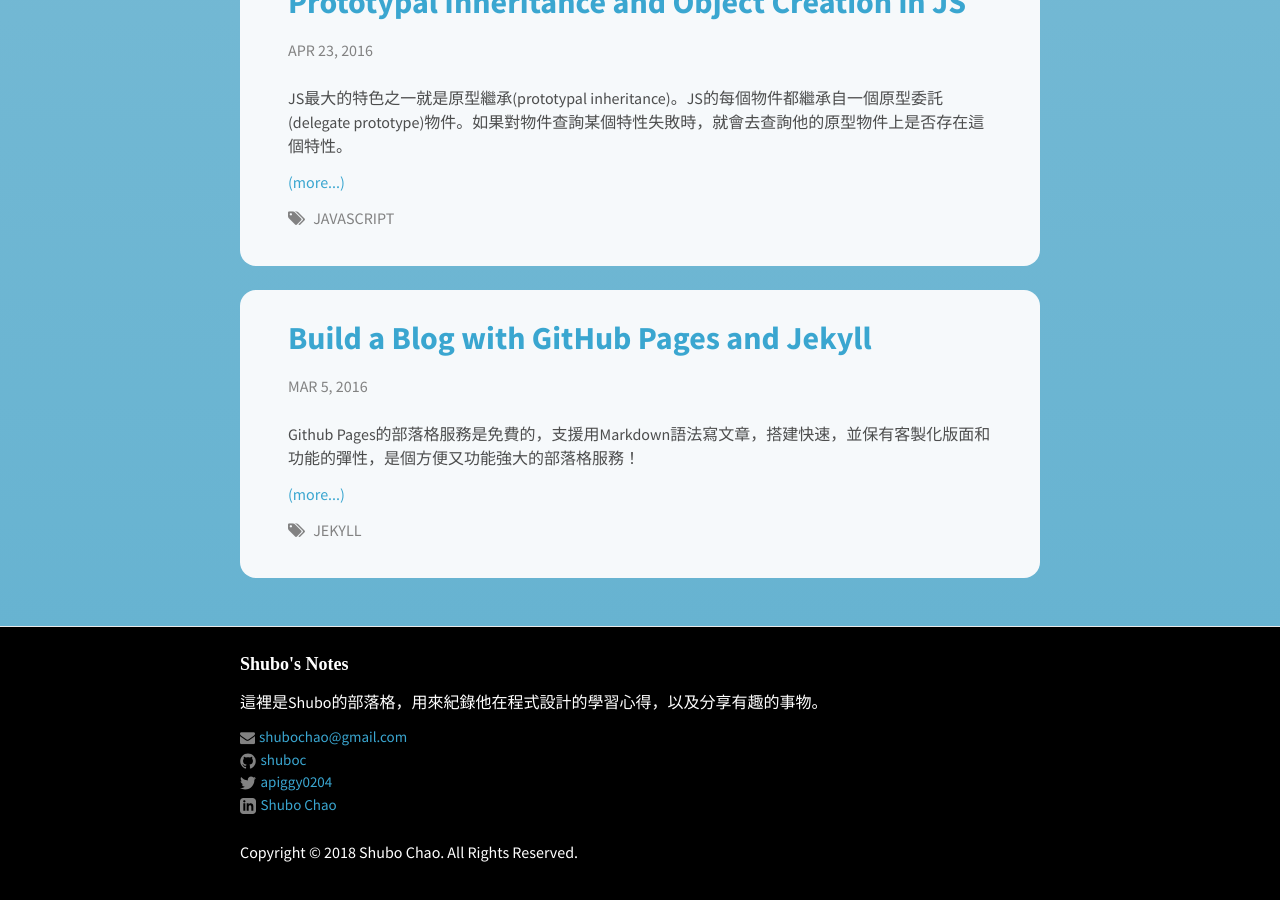
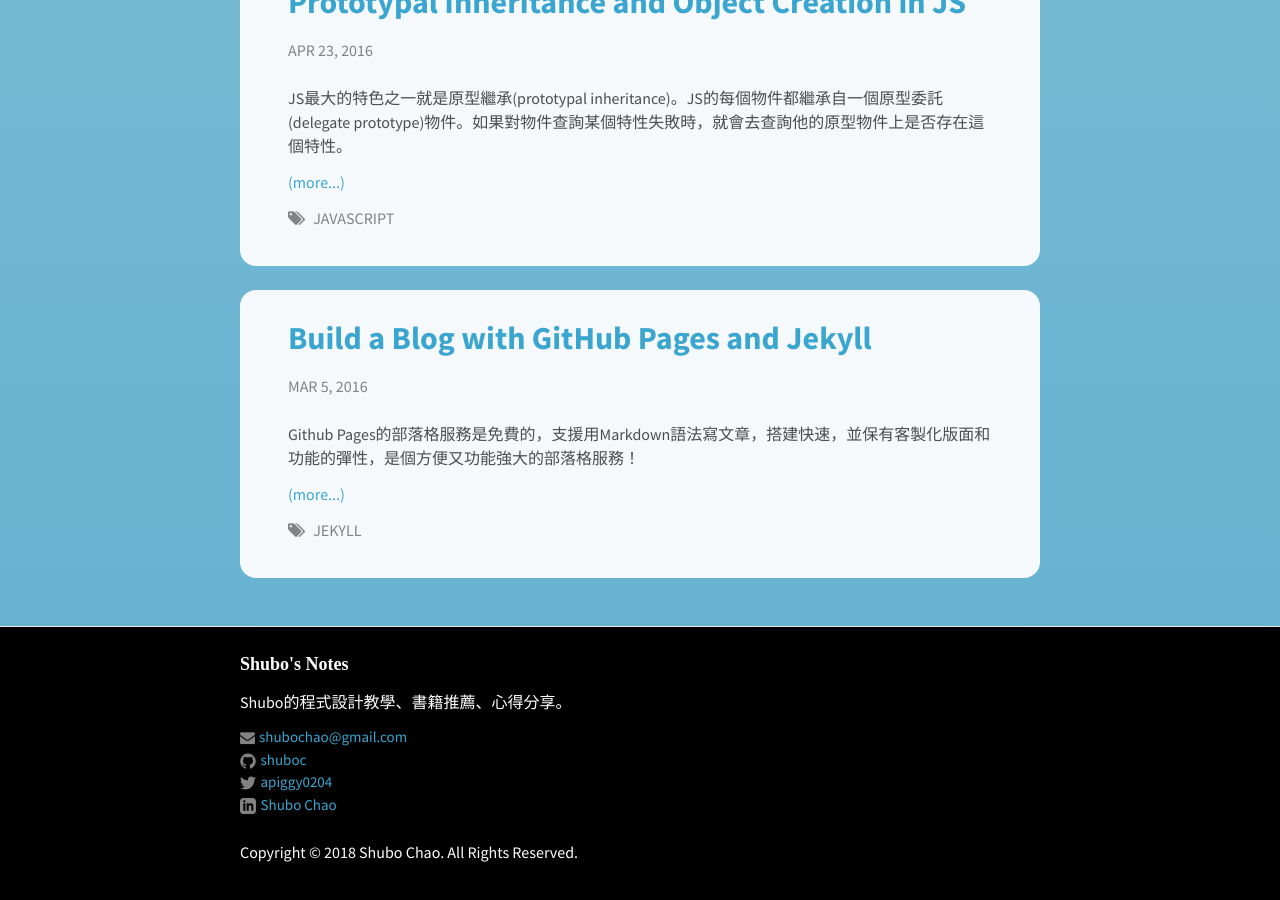
Before and after one commit to shuboc/shuboc.github.io, a Jekyll site: the page built from index.html, in a window 1280 px wide and 900 px high, scrolled down 6807 px. Built offline with Jekyll 4.4.1, drawn with Linux system fonts in a browser that asks for light colours; nearby versions of some CDN libraries; some web fonts are replaced; library files that are not in the unit come from our copies.

Commit message:
Adjust blog SEO meta

```diff
--- a/_config.yml
+++ b/_config.yml
@@ -10,13 +10,13 @@
 title: "Shubo's Notes"
 email: shubochao@gmail.com
 description: > # this means to ignore newlines until "baseurl:"
-  這裡是Shubo的部落格，用來紀錄他在程式設計的學習心得，以及分享有趣的事物。
+  Shubo的程式設計教學、書籍推薦、心得分享。
 baseurl: "" # the subpath of your site, e.g. /blog
 url: "http://shubo.io" # the base hostname & protocol for your site
 twitter:
   username: apiggy0204
 social:
-  name: Shubo chao
+  name: Shubo Chao
   links:
     - https://twitter.com/apiggy0204
     - https://www.facebook.com/chris.chao.10
```
